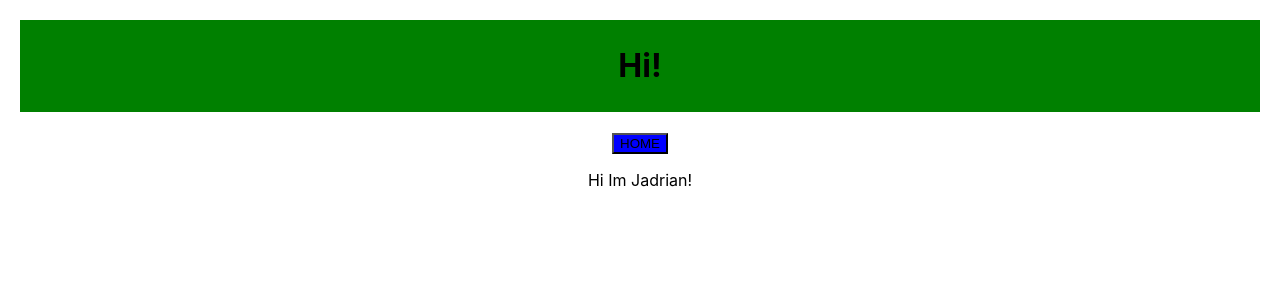
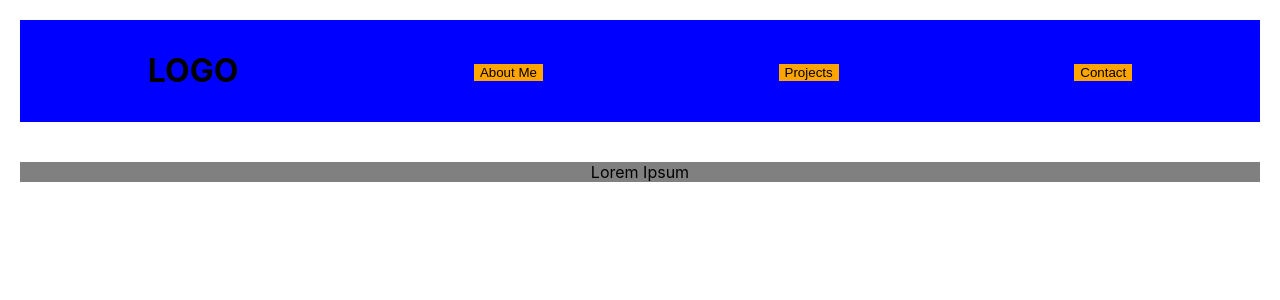
Before and after one commit to jadrian-abramovitch/Portfolio, a React (Create React App) app: page / in a window 1280 px wide. Shown: the top 300 px of the page. Built offline with nearby package versions, Linux system fonts and the light colour scheme.

Commit message:
structuring header, added functionality to buttons

```diff
--- a/src/App.js
+++ b/src/App.js
@@ -1,15 +1,12 @@
 import './App.css';
 import Header from './components/Header';
-import NavButton from './components/NavButton';
+import TextBox from './components/TextBox';
 
 function App() {
   return (
     <div className="App">
       <Header />
-      <NavButton name={'HOME'} color={'blue'}/>
-        <p>
-          Hi Im Jadrian!
-        </p>
+      <TextBox />
     </div>
   );
 }
--- a/src/components/Header.js
+++ b/src/components/Header.js
@@ -1,15 +1,22 @@
+import NavButton from './NavButton';
+
 const Header = () => {
     return(
         <div style = {divStyle}>
             <header>
-                <h1>Hi!</h1>
+                <div class='grid-container'>
+                    <div class='grid-item'> <h1>LOGO</h1> </div>
+                    <div class='grid-item'> <NavButton name={'About Me'} color={'orange'}/> </div>
+                    <div class='grid-item'> <NavButton name={'Projects'} color={'orange'}/> </div>
+                    <div class='grid-item'> <NavButton name={'Contact'} color={'orange'}/> </div>
+                </div>
             </header>
         </div>
     )
 };
 
-var divStyle = {
-    padding: "20px",
+const divStyle = {
+    padding: '20px',
 };
 
 export default Header;
--- a/src/components/NavButton.js
+++ b/src/components/NavButton.js
@@ -1,8 +1,18 @@
 import propTypes from 'prop-types';
 
-const NavButton = ({ name, color }) => {
+const NavButton = ({ name, color, link }) => {
+    const buttonStyle = {
+        backgroundColor: color,
+        border: 'none',
+        cursor: 'pointer'
+    };
+
+    const actionEvent = () => {
+        alert('hi');
+    };
+
     return(
-        <button style={{backgroundColor: color}}>
+        <button style={buttonStyle} onClick={actionEvent}>
             {name}
         </button>
     );
--- /dev/null
+++ b/src/components/TextBox.js
@@ -0,0 +1,28 @@
+import propTypes from 'prop-types';
+
+const TextBox = ({ text, color }) => {
+    const divStyle = {
+        backgroundColor: color,
+        margin: '20px'
+    };
+
+    return(
+        <div style={divStyle}>
+            {text}
+        </div>
+    );
+};
+
+TextBox.defaultProps = {
+    text: 'Lorem Ipsum',
+    color: 'gray'
+};
+
+TextBox.propTypes = {
+    text: propTypes.string,
+    color: propTypes.string,
+};
+
+
+
+export default TextBox;
--- a/src/index.css
+++ b/src/index.css
@@ -14,6 +14,17 @@ code {
 
 Header {
   color: black;
-  background-color: green;
-  padding: 5px 5px 5px 5px;
+  background-color: blue;
+  padding: 10px;
 }
+
+.grid-container {
+  display: grid;
+  grid-auto-flow: column;
+  grid-row: 1;
+  align-items: center;
+};
+
+.grid-item {
+  background-color: black;
+}
```
